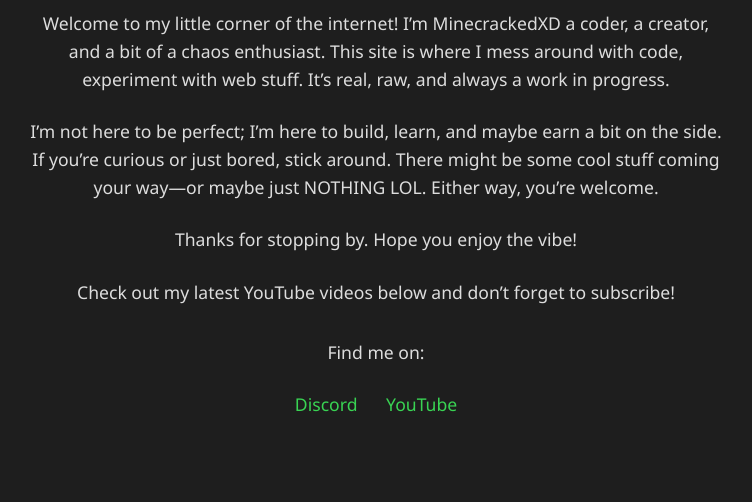
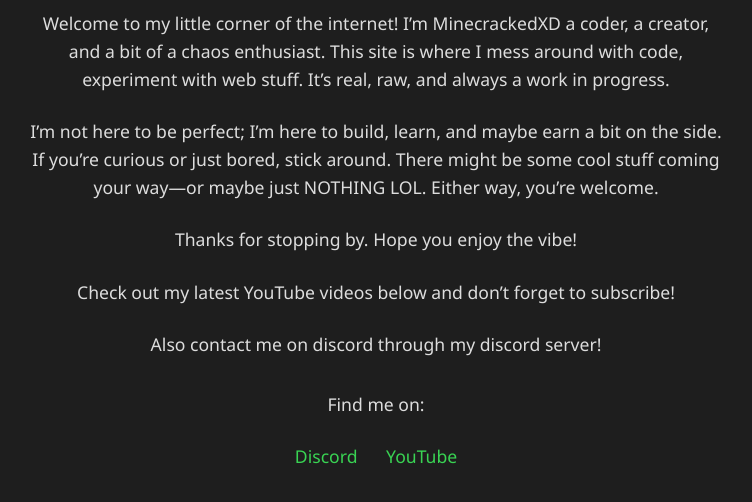
Before and after one commit to MinecrackedXD/minecrackedxd.github.io, a plain HTML site: page index.html in a window 1280 px wide. Shown: the part 362-864 px from the top of the page, without its empty margins (264-1016 px from the left). Before the commit the page ends 828 px from the top, so only its background shows below. Drawn offline with Linux system fonts and the light colour scheme.

Commit message:
Update index.html

```diff
--- a/index.html
+++ b/index.html
@@ -67,7 +67,7 @@
   <p>Thanks for stopping by. Hope you enjoy the vibe!</p>
 
   <p>Check out my latest YouTube videos below and don’t forget to subscribe!</p>
-
+  <p>Also contact me on discord through my discord server!</p>
 
   <div class="socials">
     <p>Find me on:</p>
```
